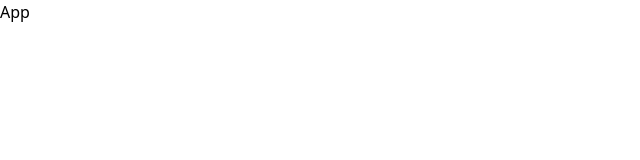
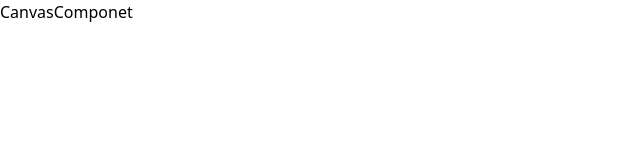
Before and after one commit to ArpanSankesh/ThirtySix-Studio, a React (Vite) app: page / in a window 1280 px wide. Shown: the top 160 px of the page, without its empty margins (0-640 px from the left). Built offline with nearby package versions, Linux system fonts and the light colour scheme.

Commit message:
Canvas Components

```diff
--- a/src/App.jsx
+++ b/src/App.jsx
@@ -1,7 +1,12 @@
+import CanvasComponet from "./components/CanvasComponet"
 
 const App = () => {
   return (
-    <div className="bg-zinc-900 w-full h-screen">App</div>
+    <>
+    <div className="w-full h-screen bg-zinc-900 text-white">
+      <CanvasComponet />
+    </div>
+    </>
   )
 }
 
--- /dev/null
+++ b/src/components/CanvasComponet.jsx
@@ -0,0 +1,8 @@
+
+const CanvasComponet = () => {
+  return (
+    <div>CanvasComponet</div>
+  )
+}
+
+export default CanvasComponet
```
